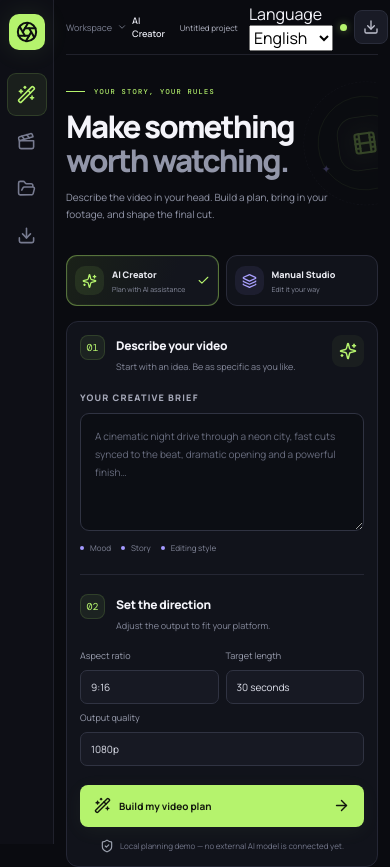
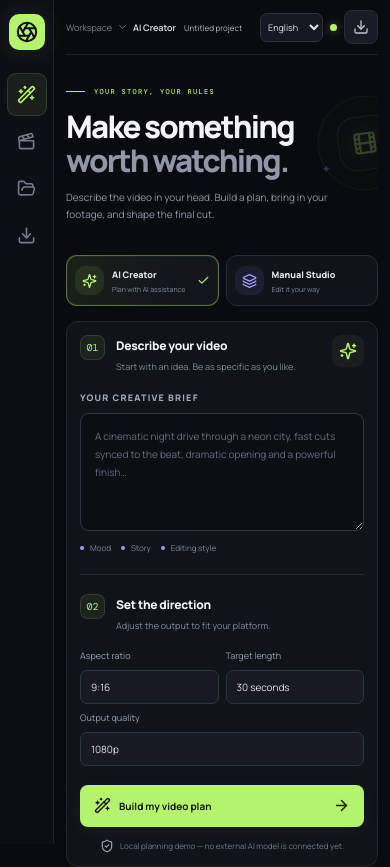
Before and after one commit to mlbbgame/dravex-ai-video-editor, a React (Vite) app: page / in a window 390 px wide. Shown: the top 867 px of the page. Built offline with nearby package versions, Linux system fonts and the light colour scheme.

Commit message:
style: add compact mobile language selector

```diff
--- a/src/styles.css
+++ b/src/styles.css
@@ -323,3 +323,13 @@ textarea:focus { border-color: #b5f36d80; }
   .app-footer { align-items: flex-start; flex-direction: column; gap: 9px; font-size: 7px; }
   .toast { right: 10px; bottom: 10px; font-size: 10px; }
 }
+
+
+/* Language selector */
+.language-switch { display: inline-flex; align-items: center; }
+.language-switch select { max-width: 100px; padding: 7px 8px; border: 1px solid #303342; border-radius: 7px; color: #e2e3eb; background: #151722; font: inherit; font-size: 10px; outline: none; }
+.language-switch select:focus { border-color: var(--accent); }
+.sr-only { position: absolute; width: 1px; height: 1px; padding: 0; margin: -1px; overflow: hidden; clip: rect(0, 0, 0, 0); white-space: nowrap; border: 0; }
+@media (max-width: 560px) {
+  .language-switch select { max-width: 72px; padding: 6px 3px; font-size: 9px; }
+}
```
